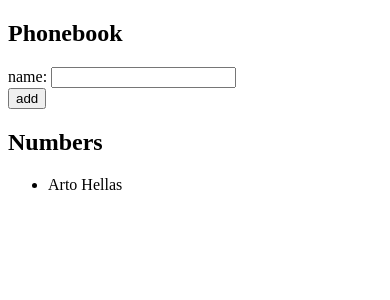
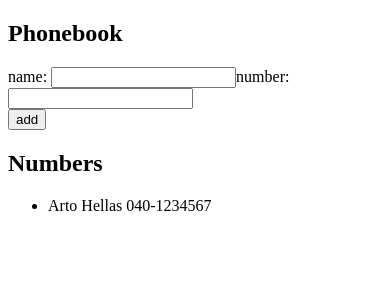
Before and after one commit to nxvembrx/fullstackopen, a React (Vite) app in the folder part2/phonebook/: page / in a window 390 px wide. Shown: the top 300 px of the page. Built offline with nearby package versions, Linux system fonts and the light colour scheme.

Commit message:
2.8 phonebook

```diff
--- a/part2/phonebook/src/App.jsx
+++ b/part2/phonebook/src/App.jsx
@@ -1,13 +1,17 @@
 import { useState } from "react";
 
 const App = () => {
-  const [persons, setPersons] = useState([{ name: "Arto Hellas" }]);
+  const [persons, setPersons] = useState([
+    { name: "Arto Hellas", number: "040-1234567" },
+  ]);
   const [newName, setNewName] = useState("");
+  const [newNumber, setNewNumber] = useState("");
 
   const addPerson = (event) => {
     event.preventDefault();
     const personObject = {
       name: newName,
+      number: newNumber,
     };
     if (persons.find((person) => person.name === newName)) {
       alert(`${newName} is already added to phonebook`);
@@ -15,10 +19,15 @@
       setPersons(persons.concat(personObject));
     }
     setNewName("");
+    setNewNumber("");
   };
 
   const handleNameChange = (event) => {
     setNewName(event.target.value);
+  };
+
+  const handleNumberChange = (event) => {
+    setNewNumber(event.target.value);
   };
 
   return (
@@ -27,6 +36,7 @@
       <form onSubmit={addPerson}>
         <div>
           name: <input value={newName} onChange={handleNameChange} />
+          number: <input value={newNumber} onChange={handleNumberChange} />
         </div>
         <div>
           <button type="submit">add</button>
@@ -35,7 +45,9 @@
       <h2>Numbers</h2>
       <ul>
         {persons.map((person) => (
-          <li key={person.name}>{person.name}</li>
+          <li key={person.name}>
+            {person.name} {person.number}
+          </li>
         ))}
       </ul>
     </div>
```
